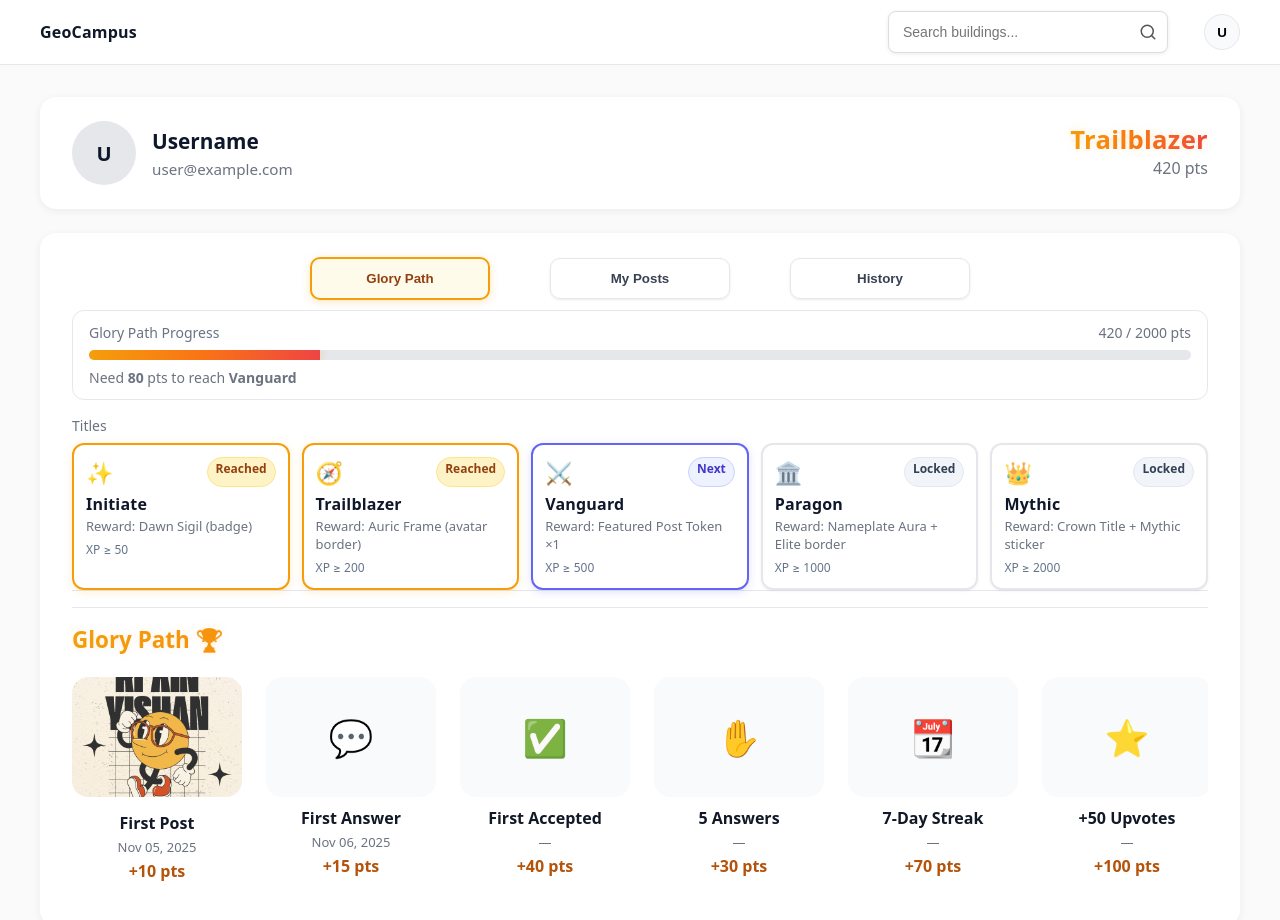
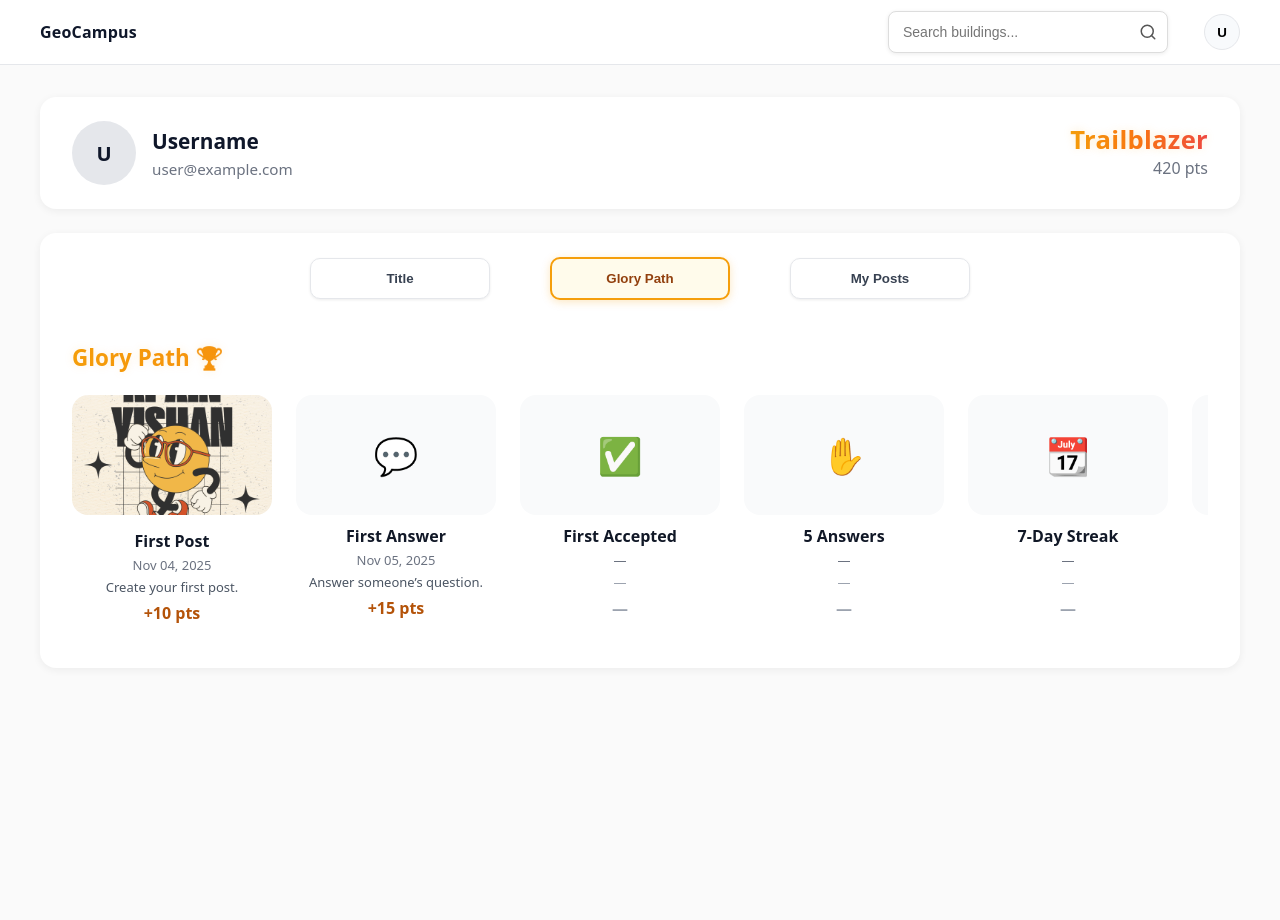
Before and after one commit to emmmgao923/Geo-Campus-Map, a React app in the folder frontend/: page /profile in a window 1280 px wide. Both pictures are taken after a click on the button "Glory Path". Shown: the top 920 px of the page. Built offline with nearby package versions, Linux system fonts and the light colour scheme; the HTML template or start-up script is replaced by a standard one.

Commit message:
Change the layout of the module

```diff
--- a/frontend/src/pages/ProfilePage.jsx
+++ b/frontend/src/pages/ProfilePage.jsx
@@ -2,7 +2,7 @@ import React, { useMemo, useState } from "react";
 import firstPostImg from "../assets/1.png";
 
 /* ========= Glory Path: Rank & Levels ========= */
-// Glory Path 段位名（由低到高）
+// Rank names (low → high)
 function rankOf(points) {
   if (points >= 2000) return "Mythic";
   if (points >= 1000) return "Paragon";
@@ -13,53 +13,21 @@ function rankOf(points) {
 }
 
 const LEVELS = [
-  {
-    id: 1,
-    name: "Initiate",
-    threshold: 50,
-    reward: "Dawn Sigil (badge)",
-    icon: "✨",
-  },
-  {
-    id: 2,
-    name: "Trailblazer",
-    threshold: 200,
-    reward: "Auric Frame (avatar border)",
-    icon: "🧭",
-  },
-  {
-    id: 3,
-    name: "Vanguard",
-    threshold: 500,
-    reward: "Featured Post Token ×1",
-    icon: "⚔️",
-  },
-  {
-    id: 4,
-    name: "Paragon",
-    threshold: 1000,
-    reward: "Nameplate Aura + Elite border",
-    icon: "🏛️",
-  },
-  {
-    id: 5,
-    name: "Mythic",
-    threshold: 2000,
-    reward: "Crown Title + Mythic sticker",
-    icon: "👑",
-  },
+  { id: 1, name: "Initiate",    threshold: 50,   reward: "Dawn Sigil (badge)",                 icon: "✨" },
+  { id: 2, name: "Trailblazer", threshold: 200,  reward: "Auric Frame (avatar border)",        icon: "🧭" },
+  { id: 3, name: "Vanguard",    threshold: 500,  reward: "Featured Post Token ×1",             icon: "⚔️" },
+  { id: 4, name: "Paragon",     threshold: 1000, reward: "Nameplate Aura + Elite border",      icon: "🏛️" },
+  { id: 5, name: "Mythic",      threshold: 2000, reward: "Crown Title + Mythic sticker",       icon: "👑" },
 ];
 
-/* ========= Achievements ========= */
+/* ========= Achievements (for Glory Path tab) ========= */
 const ACHIEVEMENTS = [
-  { id: "first_post",   name: "First Post",      icon: "📝", points: 10,  desc: "Create your first post.",            status: "unlocked",  image: firstPostImg, unlockedAt: "2025-11-05" },
-  { id: "first_answer", name: "First Answer",    icon: "💬", points: 15,  desc: "Answer someone’s question.",         status: "unlocked",  unlockedAt: "2025-11-06" },
-  { id: "first_accept", name: "First Accepted",  icon: "✅", points: 40,  desc: "Your answer got accepted.",          status: "inprogress" },
-  { id: "five_answers", name: "5 Answers",       icon: "✋", points: 30,  desc: "Post five answers.",                 status: "inprogress" },
-  { id: "streak7",      name: "7-Day Streak",    icon: "📆", points: 70,  desc: "Help once per day for 7 days.",      status: "locked" },
-  { id: "upvotes50",    name: "+50 Upvotes",     icon: "⭐", points: 100, desc: "Receive 50 total upvotes.",          status: "locked" },
-  { id: "bug_hunter",   name: "Bug Hunter",      icon: "🔧", points: 25,  desc: "Report a verified bug.",             status: "unlocked",  unlockedAt: "2025-11-02" },
-  { id: "event_vol",    name: "Event Volunteer", icon: "🎪", points: 60,  desc: "Host or help an event.",             status: "locked" },
+  { id: "first_post",   name: "First Post",      icon: "📝", points: 10,  desc: "Create your first post.",       status: "unlocked",  image: firstPostImg, unlockedAt: "2025-11-04" },
+  { id: "first_answer", name: "First Answer",    icon: "💬", points: 15,  desc: "Answer someone’s question.",    status: "unlocked",  unlockedAt: "2025-11-05" },
+  { id: "first_accept", name: "First Accepted",  icon: "✅", points: 40,  desc: "Your answer got accepted.",     status: "inprogress" },
+  { id: "five_answers", name: "5 Answers",       icon: "✋", points: 30,  desc: "Post five answers.",            status: "inprogress" },
+  { id: "streak7",      name: "7-Day Streak",    icon: "📆", points: 70,  desc: "Help once per day for 7 days.", status: "locked" },
+  { id: "upvotes50",    name: "+50 Upvotes",     icon: "⭐", points: 100, desc: "Receive 50 total upvotes.",     status: "locked" },
 ];
 
 /* ========= UI ========= */
@@ -83,7 +51,6 @@ function ProgressBar({ value, max }) {
 function Pill({ children, tone = "default" }) {
   const tones = {
     default: { bg: "#F1F5F9", bd: "#E2E8F0", color: "#334155" },
-    // Reached 改为金色荣耀风
     reached: { bg: "#FEF3C7", bd: "#FDE68A", color: "#92400E" },
     next:    { bg: "#EEF2FF", bd: "#C7D2FE", color: "#4338CA" },
   };
@@ -105,7 +72,7 @@ function Pill({ children, tone = "default" }) {
   );
 }
 
-/* ========= Level Progress ========= */
+/* ========= Level Progress (used ONLY in Title tab) ========= */
 function LevelProgressPanel({ totalPoints }) {
   const top = LEVELS[LEVELS.length - 1].threshold;
   const next = LEVELS.find((l) => totalPoints < l.threshold);
@@ -129,9 +96,7 @@ function LevelProgressPanel({ totalPoints }) {
       <ProgressBar value={totalPoints} max={top} />
       <div style={{ marginTop: 8, color: "#6b7280", fontSize: 14 }}>
         {next ? (
-          <>
-            Need <b>{next.threshold - totalPoints}</b> pts to reach <b>{next.name}</b>
-          </>
+          <>Need <b>{next.threshold - totalPoints}</b> pts to reach <b>{next.name}</b></>
         ) : (
           "You’ve reached the highest level 🎉"
         )}
@@ -140,7 +105,7 @@ function LevelProgressPanel({ totalPoints }) {
   );
 }
 
-/* ========= Titles ========= */
+/* ========= Titles (used ONLY in Title tab) ========= */
 function LevelRail({ points }) {
   const next = LEVELS.find((l) => points < l.threshold);
   return (
@@ -157,9 +122,7 @@ function LevelRail({ points }) {
                 padding: 12,
                 borderRadius: 12,
                 background: "#FFFFFF",
-                border: `2px solid ${
-                  reached ? "#F59E0B" : isNext ? "#6366F1" : "#E5E7EB"
-                }`,
+                border: `2px solid ${reached ? "#F59E0B" : isNext ? "#6366F1" : "#E5E7EB"}`,
                 boxShadow: isNext
                   ? "0 2px 8px rgba(99,102,241,0.20)"
                   : reached
@@ -169,13 +132,7 @@ function LevelRail({ points }) {
             >
               <div style={{ display: "flex", justifyContent: "space-between", marginBottom: 6 }}>
                 <div style={{ fontSize: 22, opacity: reached ? 1 : 0.85 }}>{lv.icon}</div>
-                {reached ? (
-                  <Pill tone="reached">Reached</Pill>
-                ) : isNext ? (
-                  <Pill tone="next">Next</Pill>
-                ) : (
-                  <Pill>Locked</Pill>
-                )}
+                {reached ? <Pill tone="reached">Reached</Pill> : isNext ? <Pill tone="next">Next</Pill> : <Pill>Locked</Pill>}
               </div>
               <div style={{ fontWeight: 800, letterSpacing: 0.2 }}>{lv.name}</div>
               <div style={{ color: "#6B7280", fontSize: 13, marginTop: 2 }}>Reward: {lv.reward}</div>
@@ -188,10 +145,11 @@ function LevelRail({ points }) {
   );
 }
 
-/* ========= AchievementsRow（Glory Path 页签） ========= */
+/* ========= Achievements Row (Glory Path tab content) ========= */
 function AchievementsRow() {
   const items = ACHIEVEMENTS;
 
+  // Format date to "Mon DD, YYYY"; em dash for invalid/missing
   const fmtDate = (d) => {
     if (!d) return "—";
     const dt = new Date(d);
@@ -211,10 +169,10 @@ function AchievementsRow() {
     scrollbarWidth: "none",
   };
   const hideBar = `.achv-row::-webkit-scrollbar { display: none; }`;
-  const cardW = 170;
+  const cardW = 200; // a bit wider to fit the extra line
 
   return (
-    <div style={{ borderTop: "1px solid #e5e7eb", paddingTop: 16 }}>
+    <div style={{ paddingTop: 16 }}>
       <h2
         style={{
           fontSize: "1.4rem",
@@ -232,7 +190,13 @@ function AchievementsRow() {
 
       <style>{hideBar}</style>
       <div className="achv-row" style={wrapper}>
-        {items.map((a) => (
+        {items.map((a) => {
+          const obtained = a.status === "unlocked";
+          const dateText = obtained ? fmtDate(a.unlockedAt) : "—";
+          const descText = obtained ? (a.desc || "—") : "—";
+          const ptsText  = obtained ? `+${a.points ?? 0} pts` : "—";
+
+          return (
             <div key={a.id} style={{ width: cardW, scrollSnapAlign: "start" }}>
               <div style={{ borderRadius: 16, background: "#fff" }}>
                 {a.image ? (
@@ -260,6 +224,7 @@ function AchievementsRow() {
                 )}
               </div>
 
+              {/* Text block under the image: Name → Date → Description → Points */}
               <div style={{ textAlign: "center", padding: "10px 10px 12px" }}>
                 <div
                   style={{
@@ -270,22 +235,51 @@ function AchievementsRow() {
                     overflow: "hidden",
                     textOverflow: "ellipsis",
                   }}
+                  title={a.name ?? "Achievement"}
                 >
                   {a.name ?? "Achievement"}
                 </div>
-              <div style={{ fontSize: 13, color: "#6b7280", marginTop: 4 }}>{fmtDate(a.unlockedAt)}</div>
-              <div style={{ fontSize: 16, fontWeight: 700, color: "#b45309", marginTop: 4 }}>
-                +{a.points ?? 0} pts
+
+                {/* Date */}
+                <div style={{ fontSize: 13, color: "#6b7280", marginTop: 4 }}>{dateText}</div>
+
+                {/* Description (new line) */}
+                <div
+                  style={{
+                    fontSize: 13,
+                    color: obtained ? "#4b5563" : "#9ca3af",
+                    marginTop: 4,
+                    minHeight: 18,
+                    whiteSpace: "nowrap",
+                    overflow: "hidden",
+                    textOverflow: "ellipsis",
+                  }}
+                  title={descText}
+                >
+                  {descText}
+                </div>
+
+                {/* Points */}
+                <div
+                  style={{
+                    fontSize: 16,
+                    fontWeight: 700,
+                    color: obtained ? "#b45309" : "#9ca3af",
+                    marginTop: 6,
+                  }}
+                >
+                  {ptsText}
                 </div>
               </div>
             </div>
-        ))}
+          );
+        })}
       </div>
     </div>
   );
 }
 
-/* ========= Scoring ========= */
+/* ========= Scoring for My Posts ========= */
 const POST_POINTS = {
   basePost: 5,
   likeBonus: 1,
@@ -297,68 +291,42 @@ function pointsForPost(p) {
   return POST_POINTS.basePost + tagBonus + likePts;
 }
 
-const HISTORY_POINTS = {
-  perComment: 3,
-  perLikeOnMyComment: 2,
-  opLikedBonus: 8,
-  acceptedBonus: 20,
-  capPerPost: 60,
-};
-function pointsForHistory(h) {
-  let pts =
-    (h.myComments ?? 0) * HISTORY_POINTS.perComment +
-    (h.likesOnMyComments ?? 0) * HISTORY_POINTS.perLikeOnMyComment +
-    (h.opLiked ? HISTORY_POINTS.opLikedBonus : 0) +
-    (h.accepted ? HISTORY_POINTS.acceptedBonus : 0);
-  return Math.min(pts, HISTORY_POINTS.capPerPost);
-}
-
-/* ========= Page ========= */
+/* ========= Main Page ========= */
 export default function ProfilePage() {
   const totalPoints = 420;
   const title = useMemo(() => rankOf(totalPoints), [totalPoints]);
-  const [active, setActive] = useState("achievements");
+  const [active, setActive] = useState("title");
 
+  // >>> Expanded posts (10 items)
   const myPosts = [
-    { id: 1, title: "Math tutoring session this weekend!", tag: "Study", likes: 12 },
-    { id: 2, title: "Selling used iPad Air 4", tag: "Marketplace", likes: 8 },
-  ];
-
-  const historyPosts = [
-    {
-      id: 101,
-      title: "Lost keys at the library",
-      tag: "Help",
-      time: "2 hours ago",
-      myComments: 2,
-      likesOnMyComments: 5,
-      opLiked: true,
-      accepted: false,
-    },
-    {
-      id: 102,
-      title: "Where to find good coffee on campus",
-      tag: "Life",
-      time: "1 day ago",
-      myComments: 1,
-      likesOnMyComments: 1,
-      opLiked: false,
-      accepted: false,
-    },
-    {
-      id: 103,
-      title: "Best study spots around UMass",
-      tag: "Study",
-      time: "3 days ago",
-      myComments: 1,
-      likesOnMyComments: 7,
-      opLiked: true,
-      accepted: true,
-    },
+    { id: 1,  title: "Math tutoring session this weekend!", tag: "Study",       likes: 12 },
+    { id: 2,  title: "Selling used iPad Air 4",             tag: "Marketplace", likes: 8  },
+    { id: 3,  title: "Lost keys near the library entrance", tag: "Help",        likes: 5  },
+    { id: 4,  title: "Best coffee spots around campus?",    tag: "Life",        likes: 17 },
+    { id: 5,  title: "Study group for STAT 535 tonight",    tag: "Study",       likes: 22 },
+    { id: 6,  title: "Free moving boxes, pick up at dorm A",tag: "Life",        likes: 9  },
+    { id: 7,  title: "Laptop stand for sale, barely used",  tag: "Marketplace", likes: 14 },
+    { id: 8,  title: "Anyone heading to Amherst center?",   tag: "Help",        likes: 3  },
+    { id: 9,  title: "Share your midterm survival tips!",   tag: "Life",        likes: 19 },
+    { id:10,  title: "Looking for Calc III partner",        tag: "Study",       likes: 7  },
   ];
 
   const tabs = [
-    { key: "achievements", label: "Glory Path", content: <AchievementsRow /> },
+    {
+      key: "title",
+      label: "Title",
+      content: (
+        <>
+          <LevelProgressPanel totalPoints={totalPoints} />
+          <LevelRail points={totalPoints} />
+        </>
+      ),
+    },
+    {
+      key: "glory",
+      label: "Glory Path",
+      content: <AchievementsRow />,
+    },
     {
       key: "myPosts",
       label: "My Posts",
@@ -415,67 +383,6 @@ export default function ProfilePage() {
         </div>
       ),
     },
-    {
-      key: "history",
-      label: "History",
-      content: (
-        <div style={{ display: "flex", flexDirection: "column", gap: 12 }}>
-          {historyPosts.map((p) => {
-            const xp = pointsForHistory(p);
-            return (
-              <div
-                key={p.id}
-                style={{
-                  display: "flex",
-                  justifyContent: "space-between",
-                  alignItems: "center",
-                  padding: "12px 16px",
-                  border: "1px solid #e5e7eb",
-                  borderRadius: 12,
-                  background: "#fafafa",
-                }}
-              >
-                <div style={{ display: "flex", alignItems: "center", gap: 10 }}>
-                  <span
-                    style={{
-                      background: "#EEF2FF",
-                      color: "#4338ca",
-                      fontWeight: 800,
-                      padding: "2px 10px",
-                      borderRadius: 999,
-                      border: "1px solid #C7D2FE",
-                    }}
-                  >
-                    {p.tag}
-                  </span>
-                  <span style={{ fontWeight: 700 }}>{p.title}</span>
-                </div>
-                <div style={{ display: "flex", alignItems: "center", gap: 14 }}>
-                  <span style={{ color: "#9ca3af", fontSize: "0.9rem" }}>{p.time}</span>
-                  <span title="Likes on your comments" style={{ color: "#6b7280" }}>
-                    ❤️ {p.likesOnMyComments}
-                  </span>
-                  {p.opLiked && <span title="Post owner liked your comment">👑 OP liked</span>}
-                  {p.accepted && <span title="Your comment was accepted">🏅 Accepted</span>}
-                  <span
-                    style={{
-                      fontWeight: 800,
-                      color: "#92400E",
-                      background: "#FEF3C7",
-                      border: "1px solid #FDE68A",
-                      padding: "2px 10px",
-                      borderRadius: 999,
-                    }}
-                  >
-                    +{xp} pts
-                  </span>
-                </div>
-              </div>
-            );
-          })}
-        </div>
-      ),
-    },
   ];
 
   return (
@@ -514,7 +421,6 @@ export default function ProfilePage() {
               </div>
             </div>
             <div style={{ display: "flex", flexDirection: "column", alignItems: "flex-end", gap: 4 }}>
-              {/* 当前称号：Glory Path 金色风格 */}
               <span
                 style={{
                   fontSize: "1.6rem",
@@ -536,7 +442,7 @@ export default function ProfilePage() {
           </div>
         </div>
 
-        {/* Tabs + Level Progress + Titles + Content */}
+        {/* Tabs + Content */}
         <div style={{ background: "#fff", borderRadius: 16, boxShadow: "0 2px 8px rgba(0,0,0,0.06)", padding: "1.5rem 2rem" }}>
           <div style={{ display: "flex", justifyContent: "center", alignItems: "center", gap: 60, marginBottom: 10 }}>
             {tabs.map((t) => (
@@ -553,10 +459,7 @@ export default function ProfilePage() {
                   color: active === t.key ? "#92400E" : "#374151",
                   cursor: "pointer",
                   transition: "all .2s",
-                  boxShadow:
-                    active === t.key
-                      ? "0 2px 8px rgba(245,158,11,0.25)"
-                      : "0 1px 3px rgba(0,0,0,0.08)",
+                  boxShadow: active === t.key ? "0 2px 8px rgba(245,158,11,0.25)" : "0 1px 3px rgba(0,0,0,0.08)",
                 }}
               >
                 {t.label}
@@ -564,10 +467,7 @@ export default function ProfilePage() {
             ))}
           </div>
 
-          <LevelProgressPanel totalPoints={totalPoints} />
-          <LevelRail points={totalPoints} />
-
-          <div style={{ borderTop: "1px solid #e5e7eb", paddingTop: 16, minHeight: 220 }}>
+          <div style={{ paddingTop: 16, minHeight: 220 }}>
             {(tabs.find((t) => t.key === active) || tabs[0]).content}
           </div>
         </div>
```
Lines whose indentation alone changed are shown as unchanged.
